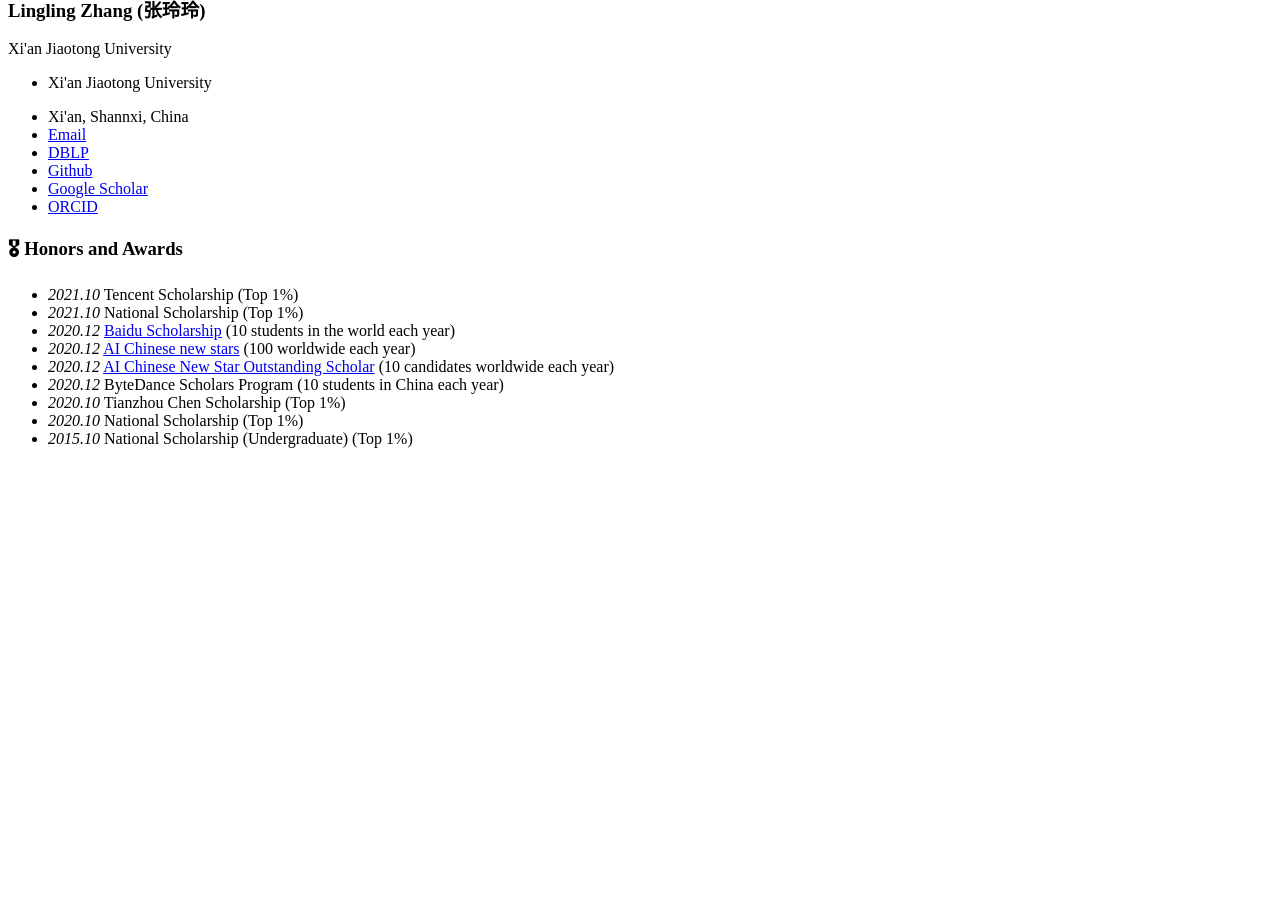
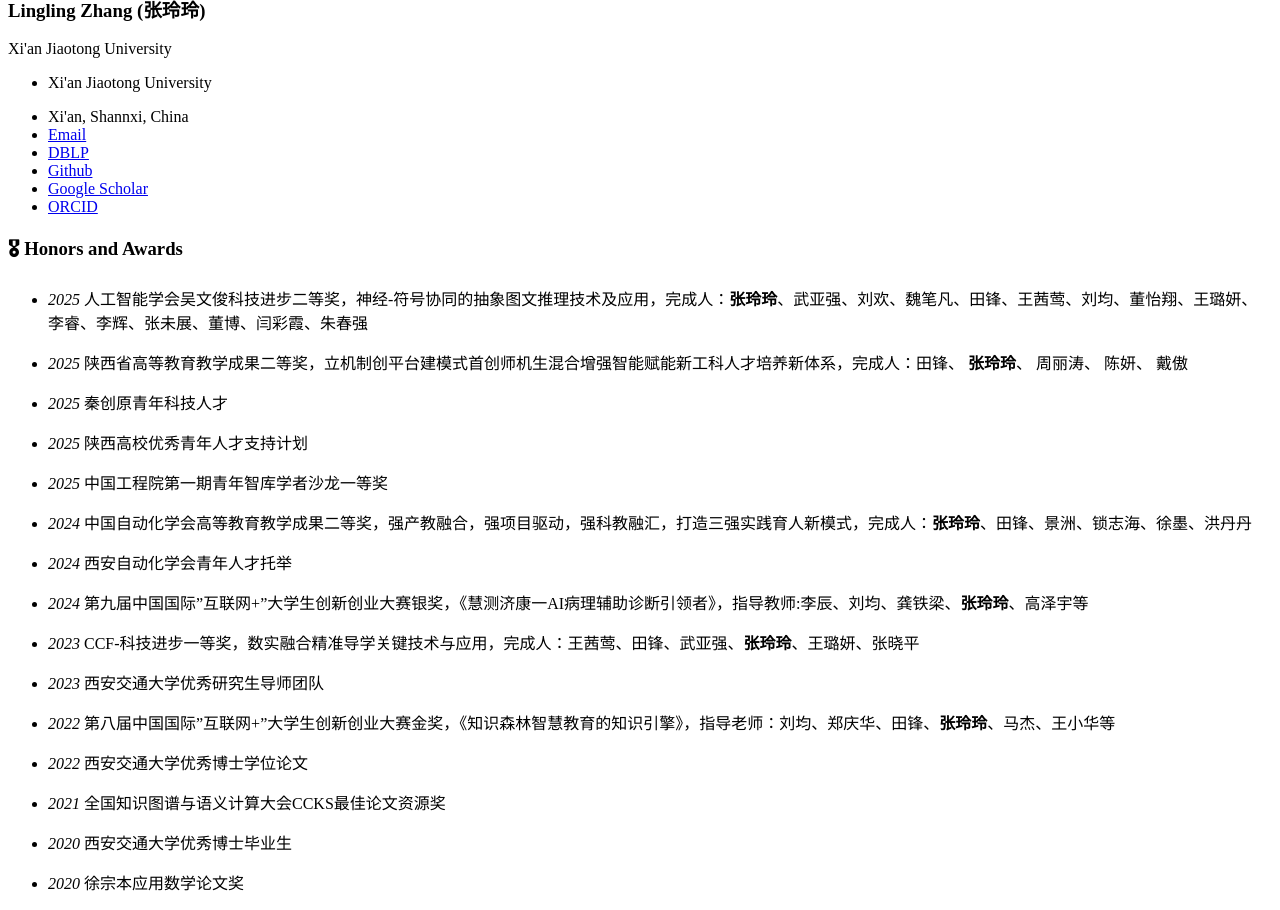
Before and after one commit to zhang-lingling/zhang-lingling.github.io, a Jekyll site: the page built from _pages/includes/honers.md, in a window 1280 px wide, cut to the strip 530-1440 px from the top of the page. Built offline with Jekyll 4.4.1, drawn with Linux system fonts in a browser that asks for light colours; our own code applies the rules of GitHub Pages for plain Markdown files; before the commit the page ends 994 px from its top, so only the background shows below that.

Commit message:
Add files via upload

```diff
--- a/_pages/includes/honers.md
+++ b/_pages/includes/honers.md
@@ -1,10 +1,31 @@
 # 🎖 Honors and Awards
-- *2021.10* Tencent Scholarship (Top 1%)
-- *2021.10* National Scholarship (Top 1%)
-- *2020.12* [Baidu Scholarship](https://baike.baidu.com/item/%E7%99%BE%E5%BA%A6%E5%A5%96%E5%AD%A6%E9%87%91/9929412) (10 students in the world each year)
-- *2020.12* [AI Chinese new stars](https://mp.weixin.qq.com/s?__biz=MzA4NzQ5MTA2NA==&mid=2653639431&idx=1&sn=25b6368c1954419b9090840347d9a27d&chksm=8be75b90bc90d286a5af3ef8e610e822d705dc3cf4382b45e3f14489f3e7ec4fd8c95ed0eceb&mpshare=1&scene=2&srcid=0511LMlj9Qv9DeIZAjMjYAU9&sharer_sharetime=1620731348139&sharer_shareid=631c113940cb81f34895aa25ab14422a#rd) (100 worldwide each year)
-- *2020.12* [AI Chinese New Star Outstanding Scholar](https://mp.weixin.qq.com/s?__biz=MzA4NzQ5MTA2NA==&mid=2653639431&idx=1&sn=25b6368c1954419b9090840347d9a27d&chksm=8be75b90bc90d286a5af3ef8e610e822d705dc3cf4382b45e3f14489f3e7ec4fd8c95ed0eceb&mpshare=1&scene=2&srcid=0511LMlj9Qv9DeIZAjMjYAU9&sharer_sharetime=1620731348139&sharer_shareid=631c113940cb81f34895aa25ab14422a#rd) (10 candidates worldwide each year)
-- *2020.12* ByteDance Scholars Program (10 students in China each year)
-- *2020.10* Tianzhou Chen Scholarship (Top 1%)
-- *2020.10* National Scholarship (Top 1%)
-- *2015.10* National Scholarship (Undergraduate) (Top 1%)
+
+* *2025* 人工智能学会吴文俊科技进步二等奖，神经-符号协同的抽象图文推理技术及应用，完成人：**张玲玲**、武亚强、刘欢、魏笔凡、田锋、王茜莺、刘均、董怡翔、王璐妍、李睿、李辉、张未展、董博、闫彩霞、朱春强
+
+* *2025*  陕西省高等教育教学成果二等奖，立机制创平台建模式首创师机生混合增强智能赋能新工科人才培养新体系，完成人：田锋、 **张玲玲**、 周丽涛、 陈妍、 戴傲
+
+* *2025* 秦创原青年科技人才
+
+* *2025* 陕西高校优秀青年人才支持计划
+
+* *2025* 中国工程院第一期青年智库学者沙龙一等奖
+
+* *2024* 中国自动化学会高等教育教学成果二等奖，强产教融合，强项目驱动，强科教融汇，打造三强实践育人新模式，完成人：**张玲玲**、田锋、景洲、锁志海、徐墨、洪丹丹
+
+* *2024* 西安自动化学会青年人才托举
+
+* *2024* 第九届中国国际"互联网+"大学生创新创业大赛银奖，《慧测济康一AI病理辅助诊断引领者》，指导教师:李辰、刘均、龚铁梁、**张玲玲**、高泽宇等
+
+* *2023* CCF-科技进步一等奖，数实融合精准导学关键技术与应用，完成人：王茜莺、田锋、武亚强、**张玲玲**、王璐妍、张晓平
+
+* *2023* 西安交通大学优秀研究生导师团队
+
+* *2022* 第八届中国国际"互联网+"大学生创新创业大赛金奖，《知识森林智慧教育的知识引擎》，指导老师：刘均、郑庆华、田锋、**张玲玲**、马杰、王小华等
+
+* *2022* 西安交通大学优秀博士学位论文
+
+* *2021* 全国知识图谱与语义计算大会CCKS最佳论文资源奖
+
+* *2020* 西安交通大学优秀博士毕业生
+
+* *2020* 徐宗本应用数学论文奖
```
Also changed, not shown: _pages/includes/educations.md (added, +7 -0 lines).
